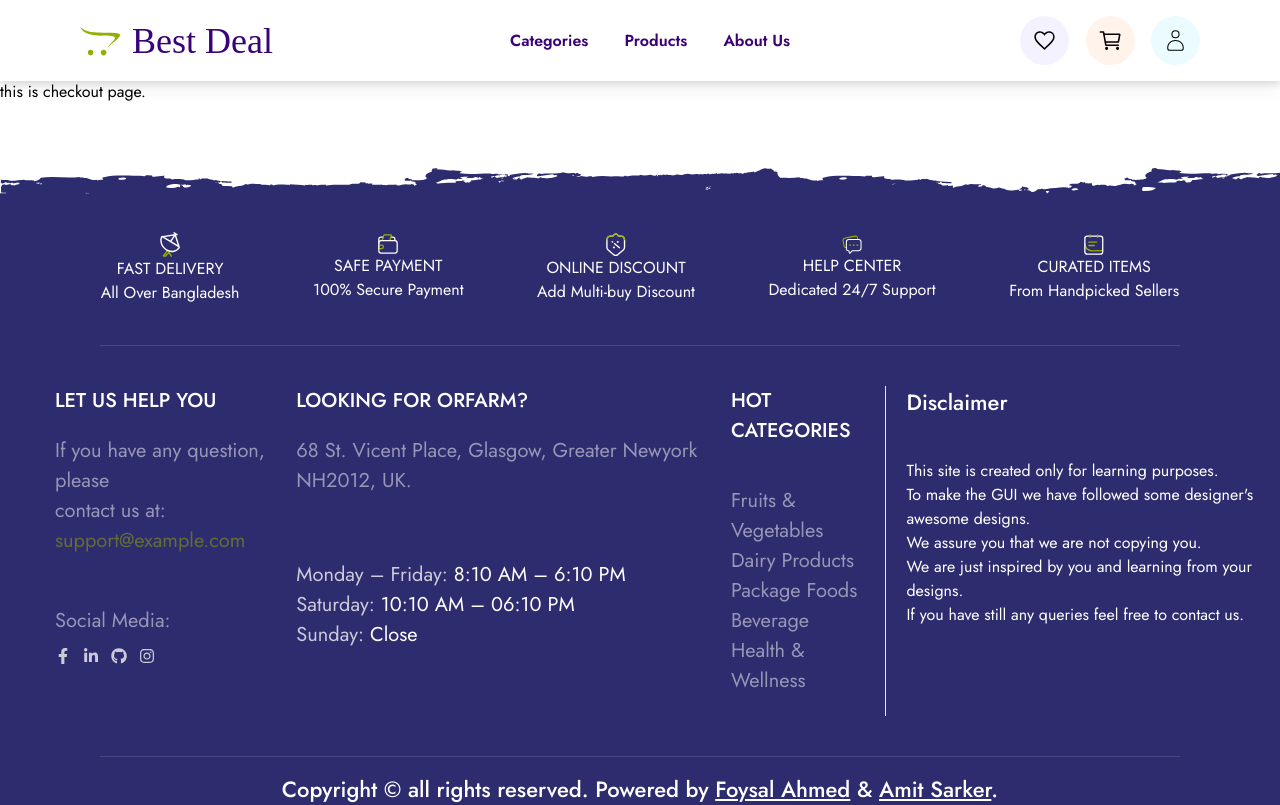
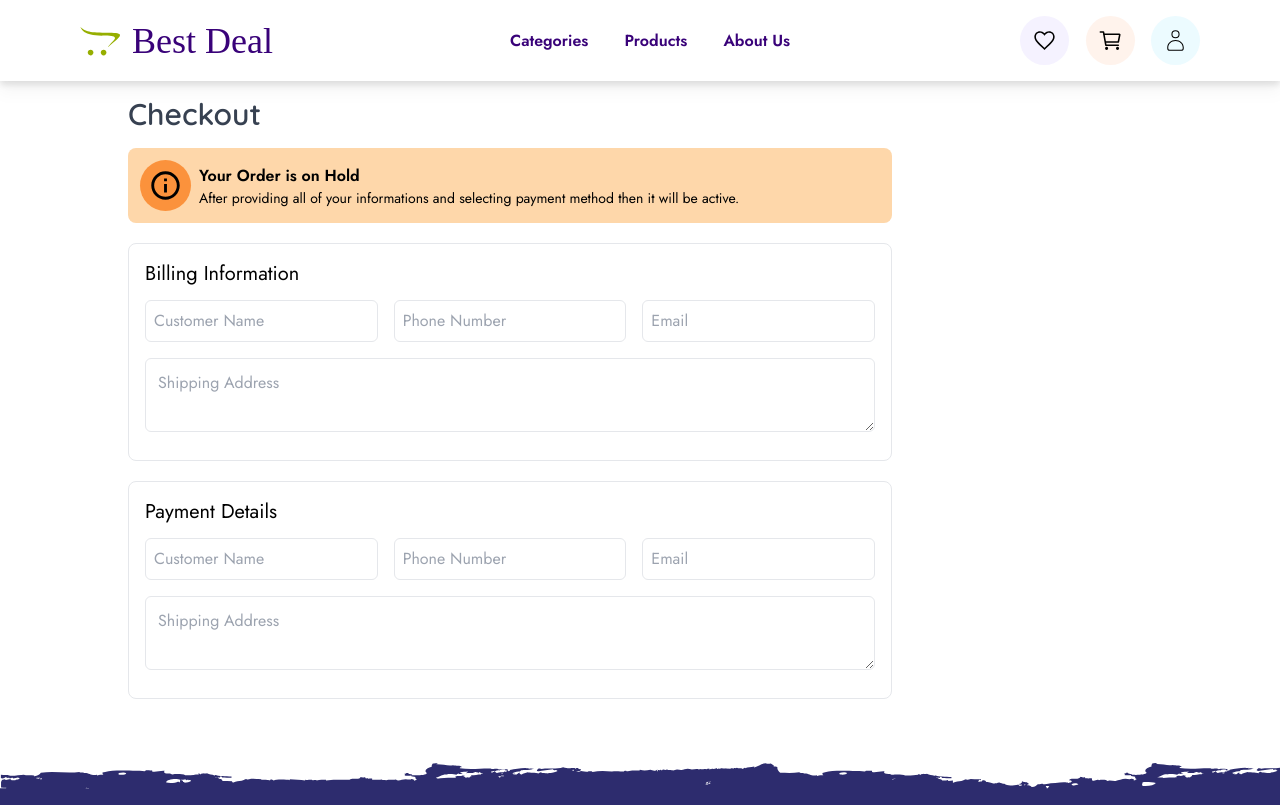
Before and after one commit to CronosCoder/Best-Deal-Frontend, a React (Vite) app: page /checkout in a window 1280 px wide. Shown: the top 805 px of the page. Built offline with nearby package versions, Linux system fonts and the light colour scheme; a web font is replaced by a local one.

Commit message:
billing details added

```diff
--- a/src/Pages/Checkout/Checkout.jsx
+++ b/src/Pages/Checkout/Checkout.jsx
@@ -1,12 +1,47 @@
 import Footer from "../../Components/Footer/Footer";
 import NavBar from "../../Components/NavBar/NavBar";
+import { IoMdInformationCircleOutline } from "react-icons/io";
 
 const Checkout = () => {
     return (
         <>
             <NavBar/>
-            <div className="mt-20">
-                this is checkout page.
+            <div className="mt-24 mx-[10%]">
+                <h1 className="font-semibold text-3xl text-gray-700 font-['Quicksand']">Checkout</h1>
+                <div className="grid grid-cols-4 mt-4 gap-4">
+                    <div className="rounded-lg col-span-3">
+                        <div className="flex justify-start items-center bg-orange-200 p-3 rounded-lg">
+                            <div className="p-2 bg-orange-400 rounded-full">
+                                <IoMdInformationCircleOutline size={35} />
+                            </div>
+                            <div className="ml-2">
+                                <h1 className="font-semibold text-xm">Your Order is on Hold</h1>
+                                <p className="text-sm">After providing all of your informations and selecting payment method then it will be active. </p>
+                            </div>
+                        </div>
+                        <div className="mt-5 bg-white border rounded-lg p-4">
+                            <h1 className="text-xl">Billing Information</h1>
+                            <div className="my-3 grid grid-cols-3 grid-flow-row gap-4 ">
+                                <input className="border p-2 rounded-md" type="text" name="" placeholder="Customer Name" id="" />
+                                <input className="border p-2 rounded-md" type="number" name="" placeholder="Phone Number" id="" />
+                                <input className="border p-2 rounded-md" type="email" name="" placeholder="Email" id="" />
+                                <textarea placeholder="Shipping Address" className="resize-y p-3 border rounded-md col-span-3 " />
+                            </div>
+                        </div>
+                        <div className="mt-5 bg-white border rounded-lg p-4">
+                            <h1 className="text-xl">Payment Details</h1>
+                            <div className="my-3 grid grid-cols-3 grid-flow-row gap-4 ">
+                                <input className="border p-2 rounded-md" type="text" name="" placeholder="Customer Name" id="" />
+                                <input className="border p-2 rounded-md" type="number" name="" placeholder="Phone Number" id="" />
+                                <input className="border p-2 rounded-md" type="email" name="" placeholder="Email" id="" />
+                                <textarea placeholder="Shipping Address" className="resize-y p-3 border rounded-md col-span-3 " />
+                            </div>
+                        </div>
+                    </div>
+                    <div>
+
+                    </div>
+                </div>
             </div>
             <Footer/>
         </>
```
